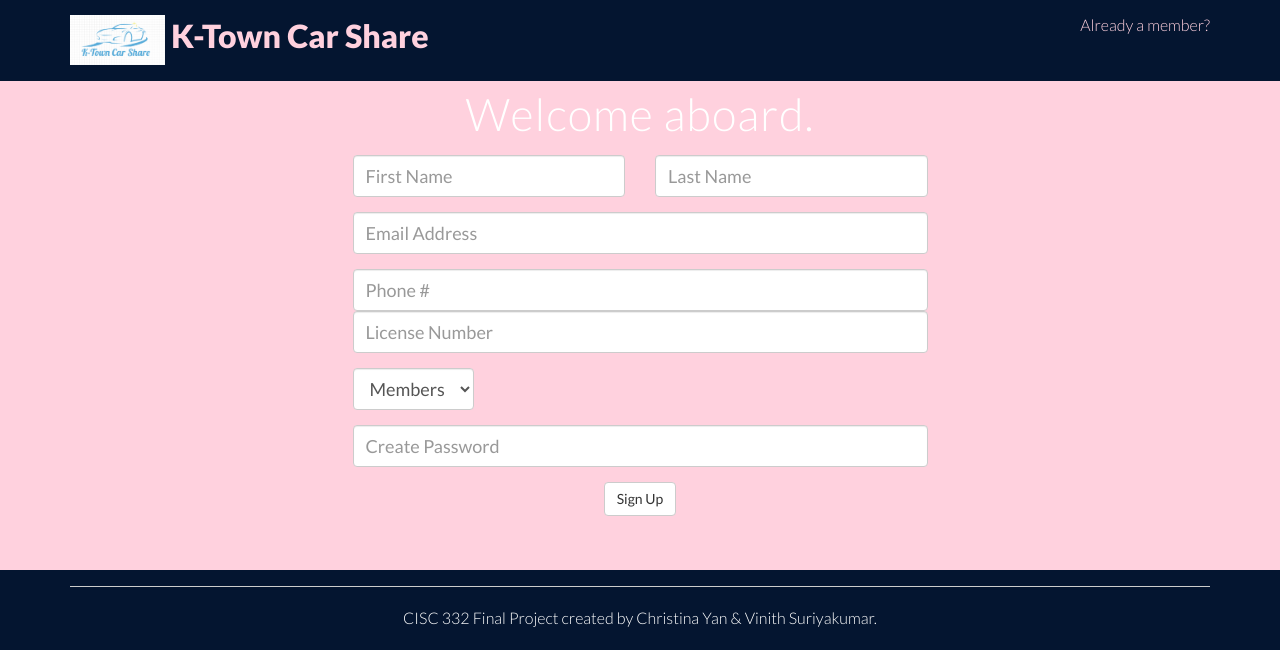
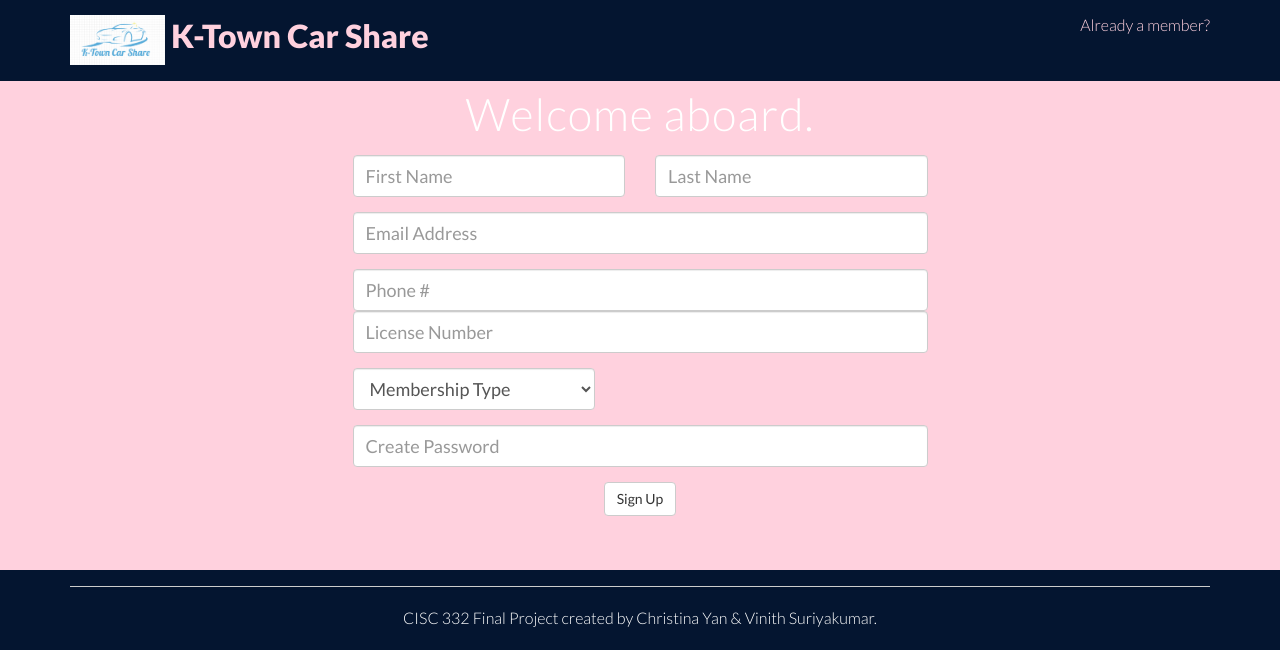
Before and after one commit to chr1stinayan/KTownCarShare, a PHP site: page /signup.php in a window 1280 px wide. Shown: the top 650 px of the page. Run offline with PHP 8.4, Linux system fonts and the light colour scheme; some libraries are stand-ins or nearby versions.

Commit message:
Fixed combobox width for membership type

```diff
--- a/signup.php
+++ b/signup.php
@@ -100,7 +100,7 @@ else {
 							<div class="row" style="padding-bottom: 15px;">
 								<div class="form-group">
 									<div style='padding-right: 15px; padding-left: 15px;' class="col-md-3">
-										<select style="width: 100%;" type="text" class="form-control" name="Membership Type" id="Membership Type">
+										<select style="width: 200%;" type="text" class="form-control" name="Membership Type" id="Membership Type">
 												<option value="" selected disabled>Membership Type</option>
 												<option>Basic</option>
 												<option>Bronze</option>
```
